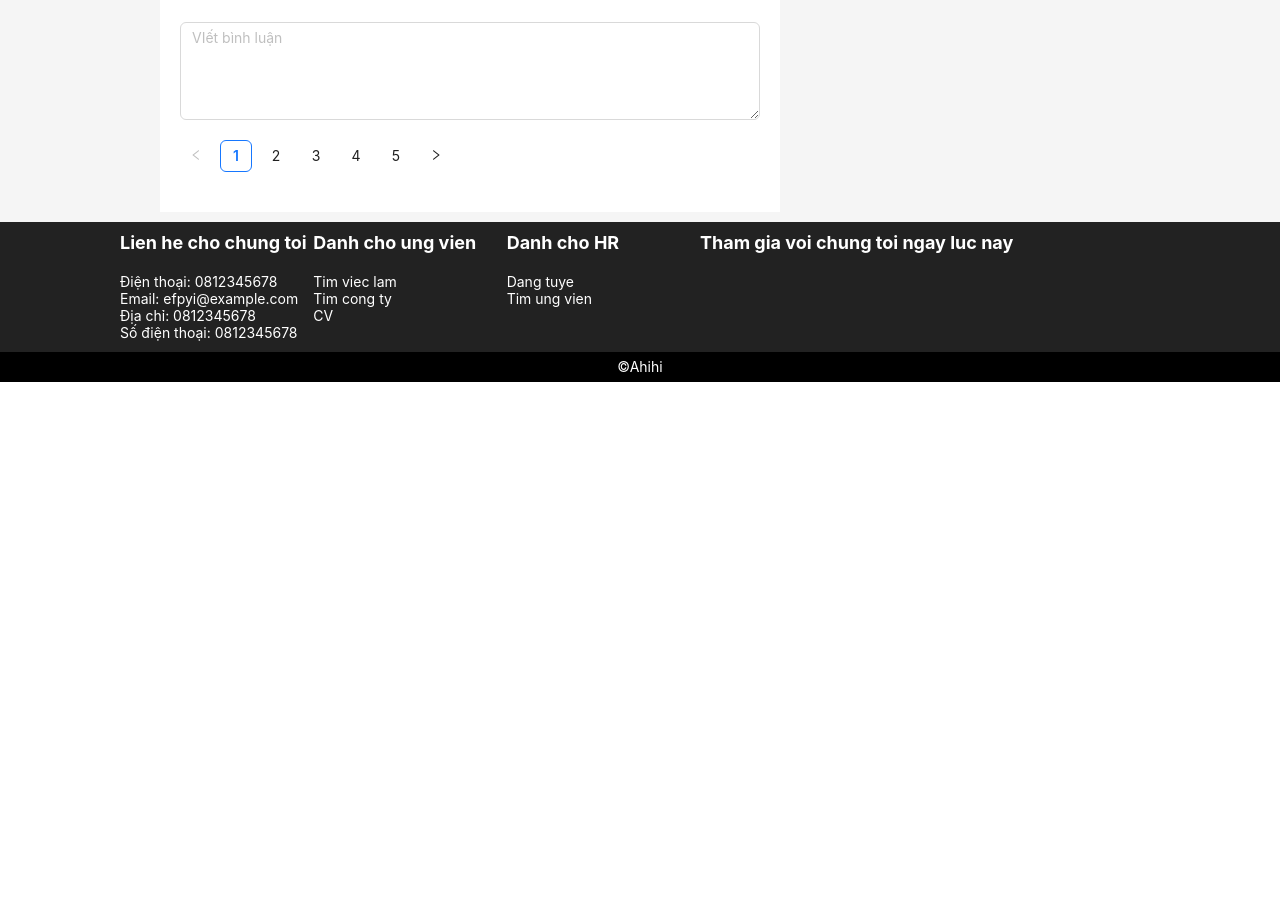
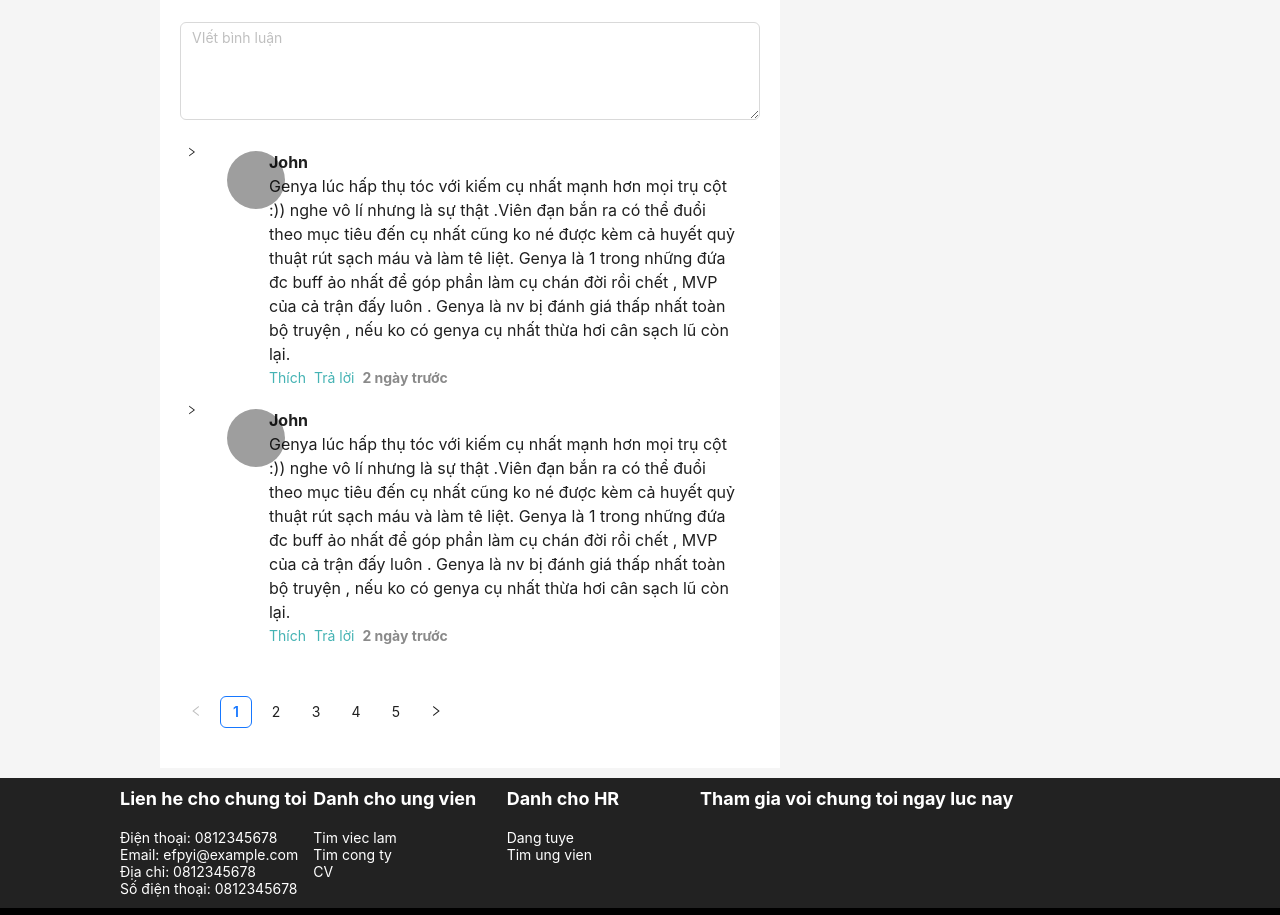
Before and after one commit to TrinhChung/mange, a React (Create React App) app in the folder fontend/: page /detail-manga/1 in a window 1280 px wide. Shown: the part 1580-2495 px from the top of the page. Before the commit the page ends 1962 px from the top, so only its background shows below. Built offline with nearby package versions, Linux system fonts and the light colour scheme; grey boxes are pictures that could not be loaded.

Commit message:
add comment

```diff
--- /dev/null
+++ b/fontend/src/components/manga/CommentComponent.js
@@ -0,0 +1,63 @@
+import { Col, Row } from "antd";
+import React, { useState } from "react";
+import { Avatar } from "antd";
+import { UserOutlined } from "@ant-design/icons";
+import "./Manga.scss";
+import TextArea from "antd/es/input/TextArea";
+
+const CommentComponent = ({ comment = {} }) => {
+  const [reply, setReply] = useState(false);
+
+  return (
+    <Row style={{ width: "100%", padding: "10px 10px 4px 10px" }}>
+      <Col span={2} style={{ width: 80 }}>
+        <Avatar
+          size={60}
+          icon={!comment ? <UserOutlined /> : null}
+          src={comment?.user?.image ? comment?.user?.image : null}
+        />
+      </Col>
+      <Col span={22}>
+        <Row style={{ fontWeight: "bold", fontSize: 16 }}>
+          {comment?.user?.name ? comment.user.name : "User"}
+        </Row>
+        <Row style={{ fontSize: 16 }}>
+          {comment ? comment.content : "Content"}
+        </Row>
+        <Row style={{ gap: 8 }}>
+          <Col
+            className="action-comment"
+            onClick={() => {
+              console.log("like");
+            }}
+          >
+            Thích
+          </Col>
+          <Col
+            className="action-comment"
+            onClick={() => {
+              setReply(!reply);
+            }}
+          >
+            Trả lời
+          </Col>
+          <Col style={{ color: "var(--gray)", fontWeight: "bold" }}>
+            {comment?.date ? comment.date : "Date"}
+          </Col>
+        </Row>
+        {reply && (
+          <Row style={{ paddingBottom: 10, paddingTop: 10 }}>
+            <TextArea
+              rows={4}
+              placeholder="VIết bình luận"
+              maxLength={6}
+              autoFocus={true}
+            />
+          </Row>
+        )}
+      </Col>
+    </Row>
+  );
+};
+
+export default CommentComponent;
--- /dev/null
+++ b/fontend/src/components/manga/Manga.scss
@@ -0,0 +1,7 @@
+.action-comment {
+  color: var(--jade);
+}
+
+.action-comment:hover {
+  text-decoration: underline;
+}
--- a/fontend/src/pages/Guest/DetailManga/Comment.js
+++ b/fontend/src/pages/Guest/DetailManga/Comment.js
@@ -1,12 +1,22 @@
 import React from "react";
 import { Col, Row, Pagination } from "antd";
 import TitleChildren from "../../../components/layout/TitleChildren";
-import { MessageOutlined } from "@ant-design/icons";
-import { Input } from "antd";
+import { MessageOutlined, DownOutlined } from "@ant-design/icons";
+import { Input, Tree } from "antd";
+import CommentComponent from "../../../components/manga/CommentComponent";
 
 const { TextArea } = Input;
 
 const Comment = ({ comments = {} }) => {
+  const buildComment = (listComment) => {
+    for (const comment of listComment) {
+      comment.title = <CommentComponent comment={comment} />;
+      comment.key = comment.id;
+      comment.children = buildComment(comment.children);
+    }
+    return listComment;
+  };
+
   return (
     <Row className="box-content" style={{ marginRight: 20 }}>
       <Col span={24}>
@@ -20,6 +30,14 @@ const Comment = ({ comments = {} }) => {
         <Row style={{ paddingTop: 20 }}>
           <TextArea rows={4} placeholder="VIết bình luận" maxLength={6} />
         </Row>
+        <Tree
+          switcherIcon={<DownOutlined />}
+          defaultExpandedKeys={["0-0-0"]}
+          treeData={buildComment(comments.data)}
+          blockNode={true}
+          selectable={false}
+          style={{ paddingTop: 20, paddingBottom: 20 }}
+        />
         <Pagination style={{ paddingTop: 20 }} defaultCurrent={1} total={50} />
       </Col>
     </Row>
--- a/fontend/src/pages/Guest/DetailManga/index.js
+++ b/fontend/src/pages/Guest/DetailManga/index.js
@@ -1,11 +1,7 @@
 import React from "react";
 import { Col, Row } from "antd";
-import Banner from "../home/Banner";
-import Propose from "../home/Propose";
-import NewUp from "../home/NewUp";
 import History from "../home/History";
-import TopManga from "../home/TopManga";
-import { histories, proposes } from "../home/index";
+import { histories } from "../home/index";
 import Overview from "./Overview";
 import Content from "./Content";
 import Chapter from "./Chapter";
@@ -78,17 +74,86 @@ const DetailManga = () => {
       total: 2344,
       data: [
         {
-          comment: {
           content:
             "Genya lúc hấp thụ tóc với kiếm cụ nhất mạnh hơn mọi trụ cột :)) nghe vô lí nhưng là sự thật .Viên đạn bắn ra có thể đuổi theo mục tiêu đến cụ nhất cũng ko né được kèm cả huyết quỷ thuật rút sạch máu và làm tê liệt. Genya là 1 trong những đứa đc buff ảo nhất để góp phần làm cụ chán đời rồi chết , MVP của cả trận đấy luôn . Genya là nv bị đánh giá thấp nhất toàn bộ truyện , nếu ko có genya cụ nhất thừa hơi cân sạch lũ còn lại.",
           userId: 1,
+          id: 1,
+          date: "2 ngày trước",
           user: {
             name: "John",
             image:
-                "https://scontent.fhan15-2.fna.fbcdn.net/v/t39.30808-1/340248805_1479710319503802_5189644552479298591_n.jpg?stp=cp0_dst-jpg_p48x48&_nc_cat=103&ccb=1-7&_nc_sid=5fac6f&_nc_ohc=Xzmyy8abdc4AX8p4KJC&_nc_ht=scontent.fhan15-2.fna&edm=AJqh0Q8EAAAA&oh=00_AfBILQuxE3CcpndLLYWNqsWomFlj_gms5xZiJ7yPdAcrWw&oe=650B4ED4",
+              "https://th.bing.com/th/id/OIP.F2q51KaRxsINTH92a0JHGwHaEo?pid=ImgDet&rs=1",
+          },
+          children: [
+            {
+              content:
+                "Genya lúc hấp thụ tóc với kiếm cụ nhất mạnh hơn mọi trụ cột :)) nghe vô lí nhưng là sự thật .Viên đạn bắn ra có thể đuổi theo mục tiêu đến cụ nhất cũng ko né được kèm cả huyết quỷ thuật rút sạch máu và làm tê liệt. Genya là 1 trong những đứa đc buff ảo nhất để góp phần làm cụ chán đời rồi chết , MVP của cả trận đấy luôn . Genya là nv bị đánh giá thấp nhất toàn bộ truyện , nếu ko có genya cụ nhất thừa hơi cân sạch lũ còn lại.",
+              userId: 1,
+              id: 2,
+              date: "2 ngày trước",
+              user: {
+                name: "John",
+                image:
+                  "https://th.bing.com/th/id/OIP.F2q51KaRxsINTH92a0JHGwHaEo?pid=ImgDet&rs=1",
+              },
+              children: [
+                {
+                  content:
+                    "Genya lúc hấp thụ tóc với kiếm cụ nhất mạnh hơn mọi trụ cột :)) nghe vô lí nhưng là sự thật .Viên đạn bắn ra có thể đuổi theo mục tiêu đến cụ nhất cũng ko né được kèm cả huyết quỷ thuật rút sạch máu và làm tê liệt. Genya là 1 trong những đứa đc buff ảo nhất để góp phần làm cụ chán đời rồi chết , MVP của cả trận đấy luôn . Genya là nv bị đánh giá thấp nhất toàn bộ truyện , nếu ko có genya cụ nhất thừa hơi cân sạch lũ còn lại.",
+                  userId: 1,
+                  id: 3,
+                  date: "2 ngày trước",
+                  user: {
+                    name: "John",
+                    image:
+                      "https://th.bing.com/th/id/OIP.F2q51KaRxsINTH92a0JHGwHaEo?pid=ImgDet&rs=1",
                   },
                   children: [],
                 },
+              ],
+            },
+          ],
+        },
+        {
+          content:
+            "Genya lúc hấp thụ tóc với kiếm cụ nhất mạnh hơn mọi trụ cột :)) nghe vô lí nhưng là sự thật .Viên đạn bắn ra có thể đuổi theo mục tiêu đến cụ nhất cũng ko né được kèm cả huyết quỷ thuật rút sạch máu và làm tê liệt. Genya là 1 trong những đứa đc buff ảo nhất để góp phần làm cụ chán đời rồi chết , MVP của cả trận đấy luôn . Genya là nv bị đánh giá thấp nhất toàn bộ truyện , nếu ko có genya cụ nhất thừa hơi cân sạch lũ còn lại.",
+          userId: 1,
+          id: 4,
+          date: "2 ngày trước",
+          user: {
+            name: "John",
+            image:
+              "https://th.bing.com/th/id/OIP.F2q51KaRxsINTH92a0JHGwHaEo?pid=ImgDet&rs=1",
+          },
+          children: [
+            {
+              content:
+                "Genya lúc hấp thụ tóc với kiếm cụ nhất mạnh hơn mọi trụ cột :)) nghe vô lí nhưng là sự thật .Viên đạn bắn ra có thể đuổi theo mục tiêu đến cụ nhất cũng ko né được kèm cả huyết quỷ thuật rút sạch máu và làm tê liệt. Genya là 1 trong những đứa đc buff ảo nhất để góp phần làm cụ chán đời rồi chết , MVP của cả trận đấy luôn . Genya là nv bị đánh giá thấp nhất toàn bộ truyện , nếu ko có genya cụ nhất thừa hơi cân sạch lũ còn lại.",
+              userId: 1,
+              id: 5,
+              date: "2 ngày trước",
+              user: {
+                name: "John",
+                image:
+                  "https://th.bing.com/th/id/OIP.F2q51KaRxsINTH92a0JHGwHaEo?pid=ImgDet&rs=1",
+              },
+              children: [
+                {
+                  content:
+                    "Genya lúc hấp thụ tóc với kiếm cụ nhất mạnh hơn mọi trụ cột :)) nghe vô lí nhưng là sự thật .Viên đạn bắn ra có thể đuổi theo mục tiêu đến cụ nhất cũng ko né được kèm cả huyết quỷ thuật rút sạch máu và làm tê liệt. Genya là 1 trong những đứa đc buff ảo nhất để góp phần làm cụ chán đời rồi chết , MVP của cả trận đấy luôn . Genya là nv bị đánh giá thấp nhất toàn bộ truyện , nếu ko có genya cụ nhất thừa hơi cân sạch lũ còn lại.",
+                  userId: 1,
+                  id: 6,
+                  date: "2 ngày trước",
+                  user: {
+                    name: "John",
+                    image:
+                      "https://th.bing.com/th/id/OIP.F2q51KaRxsINTH92a0JHGwHaEo?pid=ImgDet&rs=1",
+                  },
+                  children: [],
+                },
+              ],
+            },
+          ],
         },
       ],
     },
```
Lines whose indentation alone changed are shown as unchanged.
